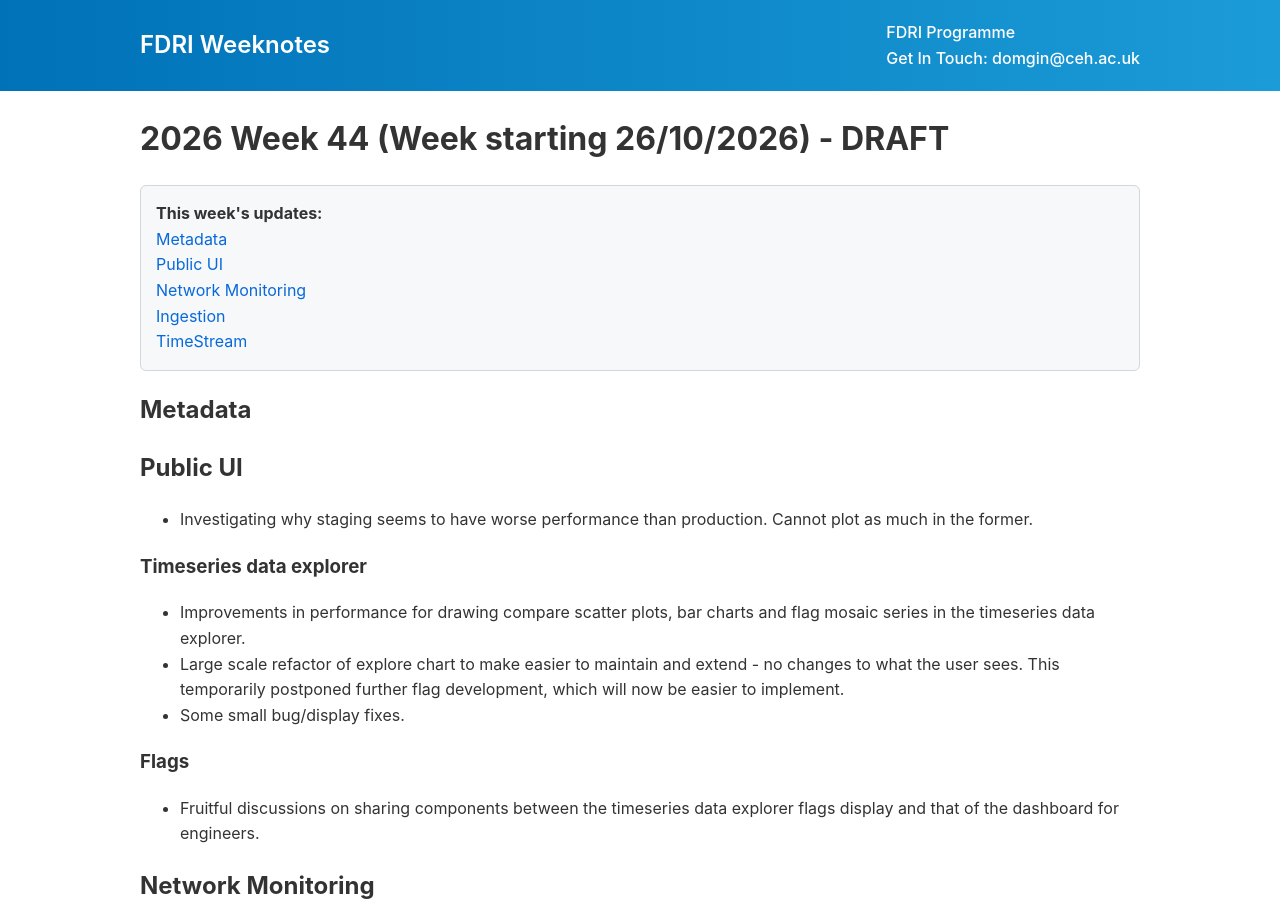
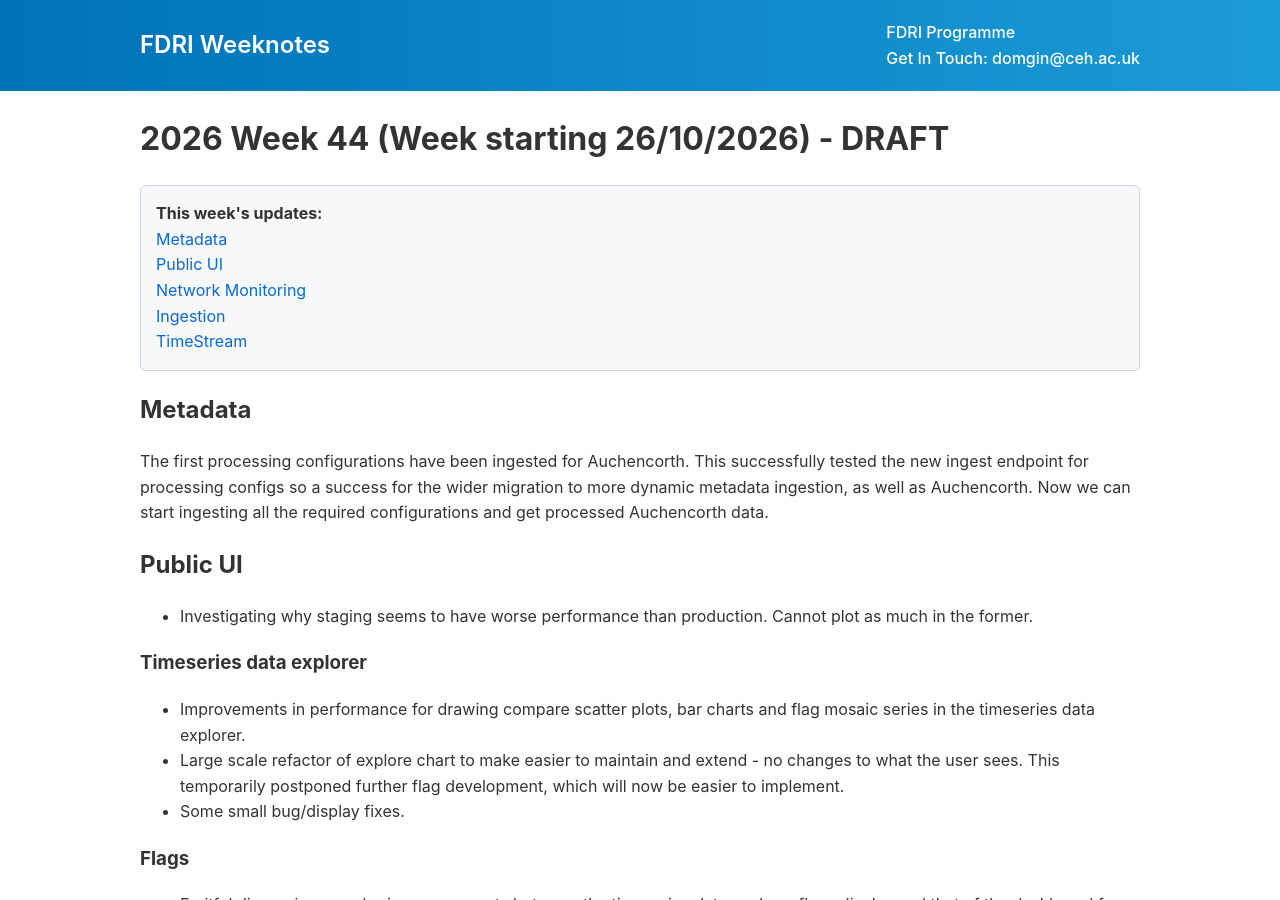
Before and after one commit to NERC-CEH/fdri_words, a Jekyll site: the page built from weeknotes/2026/44.md, in a window 1280 px wide and 900 px high. Built offline with Jekyll 4.4.1, drawn with Linux system fonts in a browser that asks for light colours; our own code applies the rules of GitHub Pages for plain Markdown files.

Commit message:
Update weeknotes for 2026 Week 44 draft
Added details about the ingestion of processing configurations for Auchencorth and performance investigation in staging.

```diff
--- a/weeknotes/2026/44.md
+++ b/weeknotes/2026/44.md
@@ -1,6 +1,7 @@
 # 2026 Week 44 (Week starting 26/10/2026) - DRAFT
 
 ## Metadata
+The first processing configurations have been ingested for Auchencorth. This successfully tested the new ingest endpoint for processing configs so a success for the wider migration to more dynamic metadata ingestion, as well as Auchencorth. Now we can start ingesting all the required configurations and get processed Auchencorth data.
 
 ## Public UI
 - Investigating why staging seems to have worse performance than production. Cannot plot as much in the former.
```
